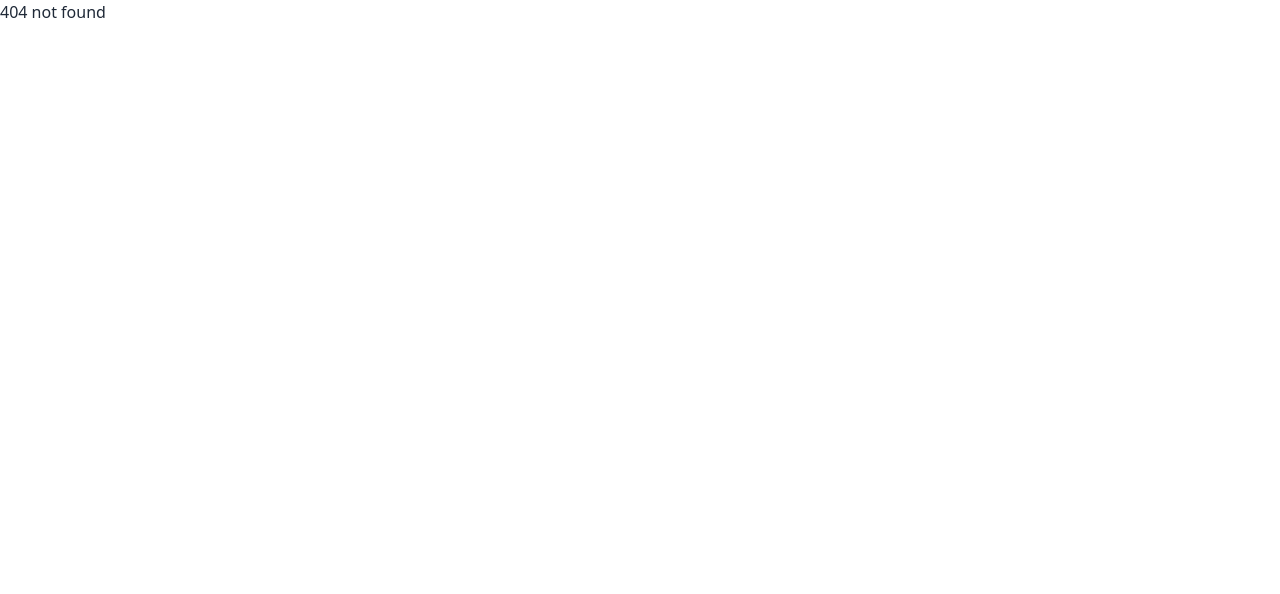
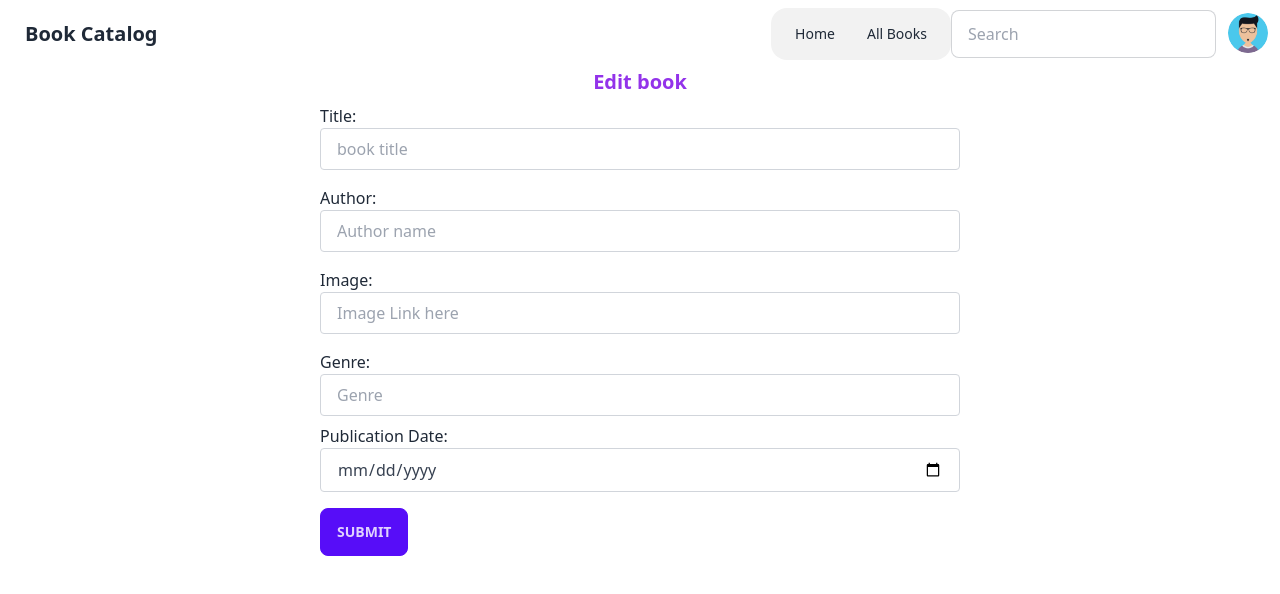
Before and after one commit to emonmahdi/book-catalog-system-frontend, a React (Vite) app: page /edit-book/1 in a window 1280 px wide. Before the commit this address had no page. Shown: the top 594 px of the page. Built offline with nearby package versions, Linux system fonts and the light colour scheme; no server answers.

Commit message:
edit book component create with show data

```diff
--- a/src/pages/BookDetails.tsx
+++ b/src/pages/BookDetails.tsx
@@ -1,8 +1,9 @@
+/* eslint-disable @typescript-eslint/restrict-template-expressions */
 /* eslint-disable @typescript-eslint/no-unsafe-member-access */
 /* eslint-disable @typescript-eslint/no-unsafe-assignment */
 /* eslint-disable @typescript-eslint/no-unsafe-argument */
 /* eslint-disable @typescript-eslint/no-floating-promises */
-import { useParams } from "react-router-dom";
+import { Link, useParams } from "react-router-dom";
 import { IBooks } from "../types/globalTypes";
 import { useEffect, useState } from "react";
 import { FiSend } from "react-icons/fi";
@@ -52,7 +53,9 @@ export default function BookDetails() {
           </p>
           <button className="btn btn-info">Add to cart</button>
           <div className="">
-            <button className="btn btn-warning mr-4">Edit Book</button>
+            <Link to={`/edit-book/${product?._id}`}>
+              <button className="btn btn-warning mr-4">Edit Book</button>
+            </Link>
             <button className="btn btn-error">Delete Book</button>
           </div>
         </div>
--- /dev/null
+++ b/src/pages/EditBook.tsx
@@ -0,0 +1,87 @@
+/* eslint-disable @typescript-eslint/no-unsafe-member-access */
+/* eslint-disable @typescript-eslint/no-unsafe-assignment */
+import { useParams } from "react-router-dom";
+import Navbar from "../components/ui/Navbar";
+import { useSingleBookQuery } from "../redux/api/apiSlice";
+
+export default function EditBook() {
+  const { id } = useParams();
+
+  const { data: product, isLoading, error } = useSingleBookQuery(id);
+  console.log(product);
+  const handleSubmit = () => {
+    console.log("edit");
+  };
+
+  return (
+    <div>
+      <>
+        <Navbar />
+        <h3 className="text-center text-xl text-purple-600 font-bold">
+          Edit book
+        </h3>
+        <div className="w-[50%] mx-auto">
+          <form onSubmit={handleSubmit}>
+            <div className="py-2">
+              <label>Title:</label>
+              <input
+                type="text"
+                className="border-solid border-gray-300 border py-2 px-4 w-full rounded text-gray-700"
+                name="title"
+                defaultValue={product?.title}
+                placeholder="book title"
+                required
+              />
+            </div>
+            <div className="py-2">
+              <label>Author:</label>
+              <input
+                type="text"
+                className="border-solid border-gray-300 border py-2 px-4 w-full rounded text-gray-700"
+                name="author"
+                defaultValue={product?.author}
+                placeholder="Author name"
+                required
+              />
+            </div>
+            <div className="py-2">
+              <label>Image:</label>
+              <input
+                type="text"
+                className="border-solid border-gray-300 border py-2 px-4 w-full rounded text-gray-700"
+                name="img"
+                defaultValue={product?.img}
+                placeholder="Image Link here"
+                required
+              />
+            </div>
+            <div className="py-2">
+              <label>Genre:</label>
+              <input
+                type="text"
+                className="border-solid border-gray-300 border py-2 px-4 w-full rounded text-gray-700"
+                name="genre"
+                defaultValue={product?.genre}
+                placeholder="Genre"
+                required
+              />
+            </div>
+            <div className="mb-4">
+              <label>Publication Date:</label>
+              <input
+                type="date"
+                className="border-solid border-gray-300 border py-2 px-4 w-full rounded text-gray-700"
+                name="publication_date"
+                defaultValue={product?.publication_date}
+                required
+              />
+            </div>
+            <button type="submit" className="btn btn-primary">
+              Submit
+            </button>
+          </form>
+        </div>
+      </>
+    </div>
+  );
+}
--- a/src/routes/routes.tsx
+++ b/src/routes/routes.tsx
@@ -9,6 +9,7 @@ import BookDetails from "../pages/BookDetails";
 import AllBooks from "../pages/AllBooks";
 import PrivateRoute from "./PrivateRoute";
 import AddNewBook from "../pages/AddNewBook";
+import EditBook from "../pages/EditBook";
 
 const routes = createBrowserRouter([
   {
@@ -51,6 +52,10 @@ const routes = createBrowserRouter([
     ),
   },
   {
+    path: "/edit-book/:id",
+    element: <EditBook />,
+  },
+  {
     path: "*",
     element: <NotFound />,
   },
```
